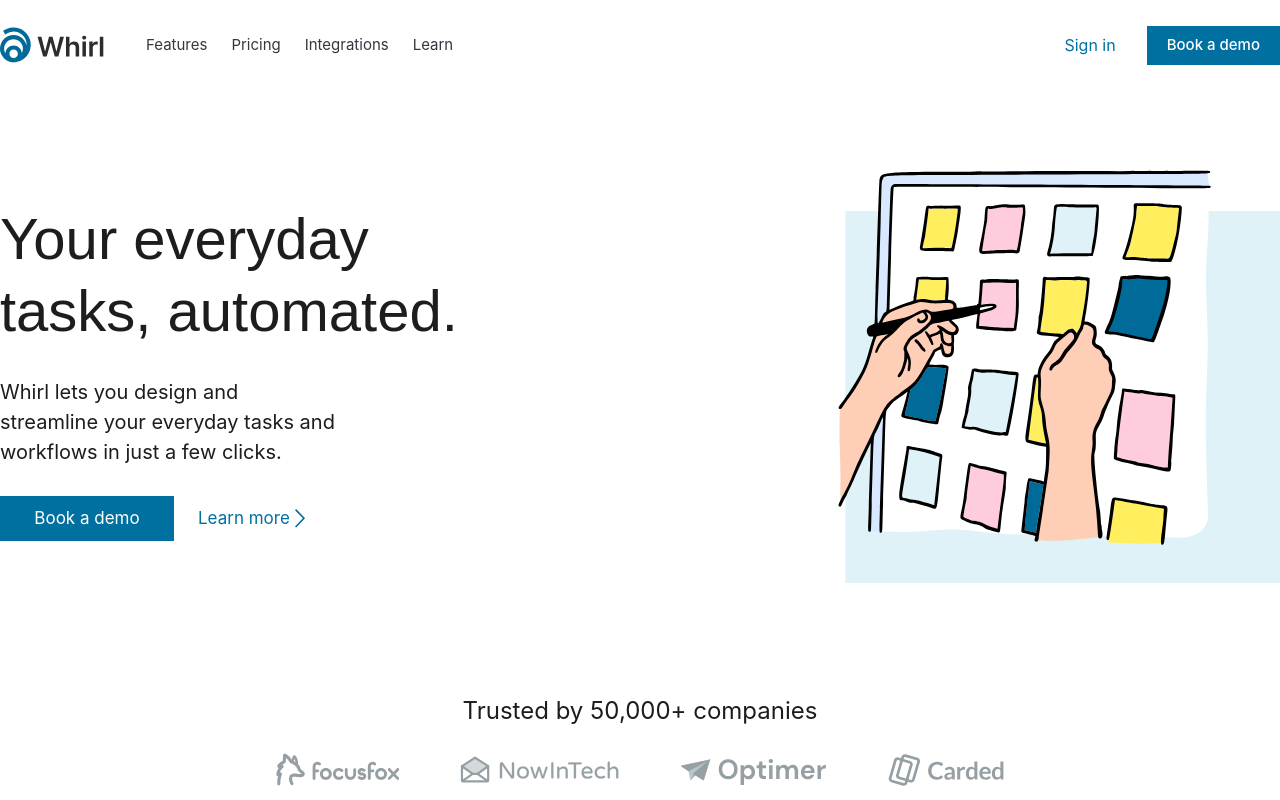
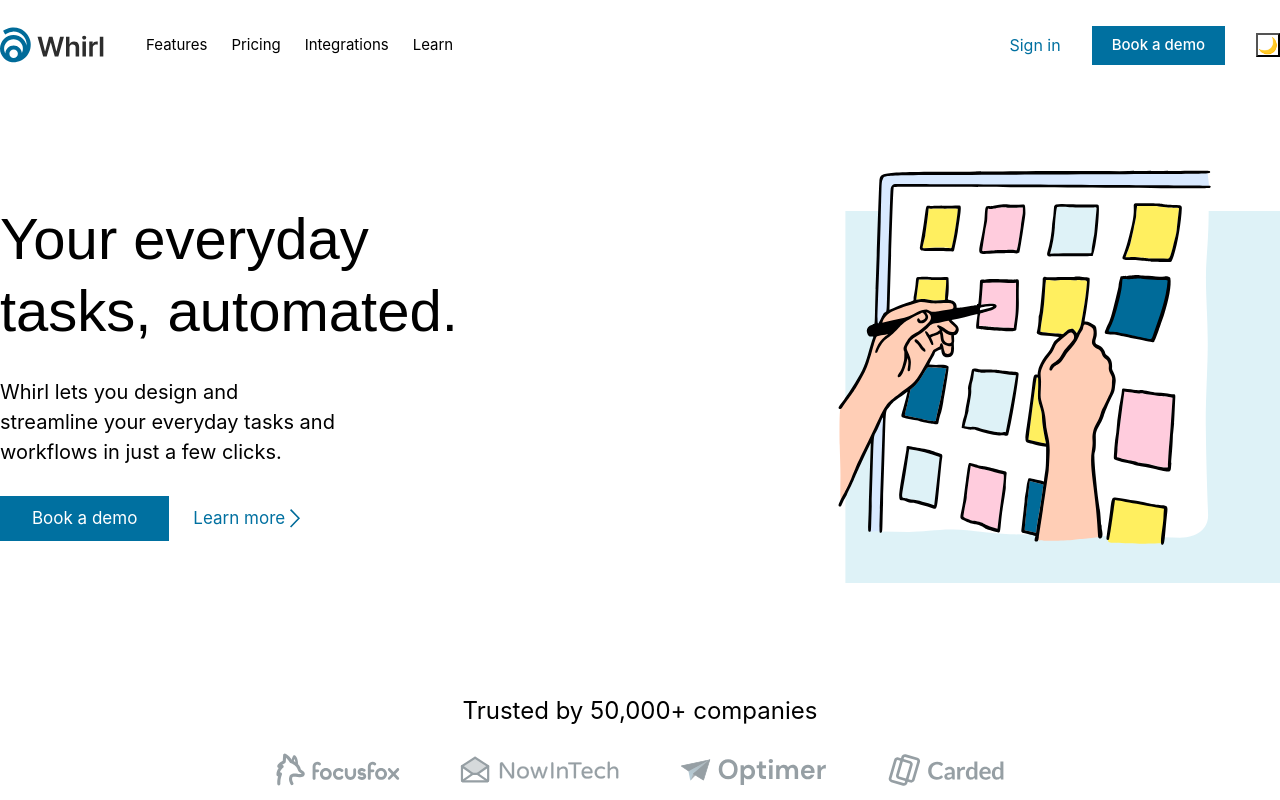
Before and after one commit to heavenly6ix/frontend_Haritonov_KI23-20, a website built with Vite: page boilerplate/index.html in a window 1280 px wide. Shown: the top 800 px of the page. Built offline with nearby package versions, Linux system fonts and the light colour scheme; files whose address does not match are found by name.

Commit message:
Add dark theme

```diff
--- a/boilerplate/index.html
+++ b/boilerplate/index.html
@@ -13,36 +13,42 @@
     <style media="(prefers-color-scheme: dark)">
       @import url('./src/styles/colors/dark.css');
     </style>
+
+    <script type="module" src="/src/index.js"></script>
+
   </head>
   <body>
 
     <header class = "header">
       <div class="header__container container">
-        <div class="header__nav">
-          <a href = "#" class ="header__container-logo logo">
-            <img src="./src/assets/images/logo.svg" alt="Logo" />
+        <div class="header__container-content">
+          <a href = "#" class ="header__content-logo">
+            <img src="./src/assets/images/logo.svg" alt="Logo"/>
           </a>
-          <nav class = "header__container-menu">
-          <ul class="header__container-list">
-            <li class="header__container-item">
+          <nav class = "header__content-menu">
+          <ul class="header__content-list">
+            <li class="header__list-item">
               <a href = "#" class="header__container-link">Features</a>
             </li>
-            <li class="header__container-item">
+            <li class="header__list-item">
               <a href = "#" class="header__container-link">Pricing</a>
             </li>
-            <li class="header__container-item">
+            <li class="header__list-item">
               <a href = "#" class="header__container-link">Integrations</a>
             </li>
-            <li class="header__container-item">
+            <li class="header__list-item">
               <a href = "#" class="header__container-link">Learn</a>
             </li>
           </ul>
         </nav>
         </div>
         <div class="header__actions">
-            <a href = "#" class="header__actions-link">Sign in</a>
-            <button class="header__actions-button button-secondary">Book a demo</button>
-          </div>
+          <a href = "#" class="header__actions-link">Sign in</a>
+          <button class="header__actions-button button-secondary">Book a demo</button>
+          <button class="theme-toggle" id="themeToggle" aria-label="Переключить тему">
+            <span class="theme-toggle__icon">🌙</span>
+          </button>
+        </div>
 
       </div>
     </header>
@@ -364,7 +370,6 @@
          </div>
       </section>
     </main>
-
     <footer class="footer">
        <div class="footer__container container">
         <div class="footer__container-top">
@@ -473,6 +478,6 @@
         </div>
        </div>
     </footer>
-    <script type="module" src="/src/index.js"></script>
+    <script src="/src/scripts/theme-toggle.js"></script>
   </body>
 </html>
--- a/boilerplate/src/index.css
+++ b/boilerplate/src/index.css
@@ -1,6 +1,8 @@
 @import './styles/global/media.css';
 @import './styles/global/fonts.css';
 @import './styles/colors/colors.css';
+@import './styles/colors/light.css';
+@import './styles/colors/dark.css';
 @import './styles/normalize.css';
 @import './styles/global/utility.css';
 @import './styles/components/container.css';
--- /dev/null
+++ b/boilerplate/src/scripts/theme-toggle.js
@@ -0,0 +1,41 @@
+class ThemeSwitcher {
+  constructor() {
+    this.themeToggle = document.getElementById('themeToggle');
+    this.themeIcon = this.themeToggle.querySelector('.theme-toggle__icon');
+    this.currentTheme = localStorage.getItem('theme') || 'light'; // eslint-disable-line no-undef
+
+    this.init();
+  }
+
+  init() {
+    this.setTheme(this.currentTheme);
+
+    this.themeToggle.addEventListener('click', () => {
+      this.toggleTheme();
+    });
+  }
+
+  toggleTheme() {
+    this.currentTheme = this.currentTheme === 'light' ? 'dark' : 'light';
+    this.setTheme(this.currentTheme);
+    this.saveTheme();
+  }
+
+  setTheme(theme) {
+    document.documentElement.setAttribute('data-theme', theme);
+
+    if (theme === 'dark') {
+      this.themeIcon.textContent = '☀️';
+    } else {
+      this.themeIcon.textContent = '🌙';
+    }
+  }
+
+  saveTheme() {
+    localStorage.setItem('theme', this.currentTheme); // eslint-disable-line no-undef
+  }
+}
+
+document.addEventListener('DOMContentLoaded', () => {
+  new ThemeSwitcher();
+});
--- a/boilerplate/src/styles/colors/colors.css
+++ b/boilerplate/src/styles/colors/colors.css
@@ -1,4 +1,18 @@
 :root {
   --color-white: #ffffff;
-  --color-black: #1d1d1d;
+  --color-black: #000000;
+  --color-honolulu-blue: #0070A0;
+  --color-gray: #626A72;
+  --color-light-gray: #C2CDD8;
+  --color-maize: #FAEA73;
+  --color-light-cyan: #CCEFF6;
+  --color-light-blue: #E6F7FF;
+  --color-mimi-pink: #F7CEDC;
+  --color-seasalt: #F7F9FA;
+  --color-jet: #2E2E2E;
+  --color-blue: #0B91CB;
+  --color-raisin-black: #282828;
+  --color-cadet-gray: #A1AAB2;
+  --color-outer-space: #4A4F53;
+  --color-midnight-green: #01455C;
 }
--- a/boilerplate/src/styles/colors/dark.css
+++ b/boilerplate/src/styles/colors/dark.css
@@ -1,6 +1,12 @@
-:root {
+[data-theme='dark'] {
   color-scheme: dark;
 
-  --color-primary: var(--color-black);
-  --color-secondary: var(--color-white);
+  --color-background-primary: var(--color-jet);
+  --color-background-secondary: var(--color-raisin-black);
+  --color-text-primary: var(--color-white);
+  --color-text-secondary: var(--color-cadet-gray);
+  --color-border: var(--color-outer-space);
+  --color-blue-primary: var(--color-blue);
+  --color-blue-secondary: var(--color-midnight-green);
+  --color-tag: var(--color-light-cyan);
 }
--- a/boilerplate/src/styles/colors/light.css
+++ b/boilerplate/src/styles/colors/light.css
@@ -1,6 +1,12 @@
-:root {
+[data-theme='light'] {
   color-scheme: light;
 
-  --color-primary: var(--color-white);
-  --color-secondary: var(--color-black);
+  --color-background-primary: var(--color-white);
+  --color-background-secondary: var(--color-seasalt);
+  --color-text: var(--color-black);
+  --color-text-secondary: var(--color-gray);
+  --color-border: var(--color-light-gray);
+  --color-blue-primary: var(--color-honolulu-blue);
+  --color-blue-secondary: var(--color-light-blue);
+  --color-tag: var(--color-blue);
 }
--- a/boilerplate/src/styles/components/about.css
+++ b/boilerplate/src/styles/components/about.css
@@ -1,6 +1,6 @@
 .about {
-    color: var(--color-black);
-    background-color: #ffffff;
+    color: var(--color-text-primary);
+    background-color: var(--color-background-primary);
 }
 
 
--- a/boilerplate/src/styles/components/blog.css
+++ b/boilerplate/src/styles/components/blog.css
@@ -1,6 +1,6 @@
 .blog {
-    color: var(--color-black);
-    background-color: #F7F9FA;
+    color: var(--color-text-primary);
+    background-color: var(--color-background-secondary);
 }
 
 .blog__container {
@@ -25,7 +25,7 @@
 
 .blog__title-link {
     font-size: 17px;
-    color: #0070A0;
+    color: var(--color-blue-primary);
 }
 
 .blog__container-content {
@@ -35,7 +35,7 @@
 }
 
 .blog__content-post {
-    background-color: white;
+    background-color: var(--color-background-primary);
     width: 355px;
     height: 487px;
 }
@@ -49,8 +49,8 @@
 
 .blog__content-tag {
     display: flex;
-    background-color: #E6F7FF;
-    color: #2C90C9;
+    background-color: var(--color-blue-secondary);
+    color: var(--color-tag);
     align-items: center;
     justify-content: center;
     height: 22px;
--- a/boilerplate/src/styles/components/button.css
+++ b/boilerplate/src/styles/components/button.css
@@ -1,19 +1,18 @@
 .button-primary {
   color: var(--color-white);
-  line-height: 1.25;
-  width: 174px;
+  width: fit-content;
   padding: 12px 32px;
   font-size: 17px;
-  background-color: #0070A0;
+  background-color: var(--color-blue-primary);
   border: none;
 }
 
 .button-secondary {
   color: var(--color-white);
-  line-height: 1.25;
   padding: 10px 20px;
+  width: fit-content;
   font-weight: 500;
   font-size: 15px;
-  background-color: #0070A0;
+  background-color: var(--color-blue-primary);
   border: none;
 }
--- a/boilerplate/src/styles/components/companies.css
+++ b/boilerplate/src/styles/components/companies.css
@@ -1,6 +1,6 @@
 .companies {
-    color: var(--color-black);
-    background-color: #ffffff;
+    color: var(--color-text-primary);
+    background-color: var(--color-background-primary);
 }
 
 .companies__container {
--- a/boilerplate/src/styles/components/facts.css
+++ b/boilerplate/src/styles/components/facts.css
@@ -1,6 +1,6 @@
 .facts {
-    color: var(--color-black);
-    background-color: #ffffff;
+    color: var(--color-text-primary);
+    background-color: var(--color-background-primary);
 }
 
 .facts__container {
@@ -12,13 +12,16 @@
 }
 
 .first {
-    background-color: #FAEA73;
+    background-color: var(--color-maize);
+    color: var(--color-black);
 }
 .second {
     background-color: #CCEFF6;
+    color: var(--color-black);
 }
 .third {
     background-color: #F7CEDC;
+    color: var(--color-black);
 }
 
 .facts__container-content {
--- a/boilerplate/src/styles/components/features.css
+++ b/boilerplate/src/styles/components/features.css
@@ -1,6 +1,6 @@
 .features {
-    color: var(--color-black);
-    background-color: #ffffff;
+    color: var(--color-text-primary);
+    background-color: var(--color-background-primary);
 }
 
 .features__container {
--- a/boilerplate/src/styles/components/header.css
+++ b/boilerplate/src/styles/components/header.css
@@ -1,6 +1,9 @@
 .header {
-  background-color: #ffffff;
+  background-color: var(--color-background-primary);
   line-height: 1.25;
+  position: sticky;
+  top: 0;
+  z-index: 1000;
 }
 
 .header__container {
@@ -10,25 +13,25 @@
   justify-content: space-between;
 }
 
-.header__nav {
+.header__container-content {
   display: flex;
   align-items: center;
   gap: 40px;
 }
 
-.header__container-list {
+.header__content-list {
   display: flex;
   float: left;
   column-gap: 24px;
 }
 
-.header__container-item {
+.header__list-item {
   font-size: 15px;
-  color: #33383F
+  color: var(--color-text-primary)
 }
 
 .header__actions {
-  color: #0070A0;
+  color: var(--color-blue-primary);
   display: flex;
   align-items: center;
   column-gap: 31px;
--- a/boilerplate/src/styles/components/hero.css
+++ b/boilerplate/src/styles/components/hero.css
@@ -1,6 +1,6 @@
 .hero {
-    color: var(--color-black);
-    background-color: #ffffff;
+    color: var(--text-primary);
+    background-color:var(--color-background-primary);
     line-height: 1.25;
 }
 
@@ -39,6 +39,6 @@
 
 .hero__actions-link {
     display: flex;
-    color: #0070A0;
+    color: var(--color-blue-primary);
     gap: 5px;
 }
--- a/boilerplate/src/styles/components/services.css
+++ b/boilerplate/src/styles/components/services.css
@@ -1,6 +1,6 @@
 .services {
-    color: var(--color-black);
-    background-color: #F7F9FA;
+    color: var(--color-text-primary);
+    background-color: var(--color-background-secondary);
 }
 
 .services__container {
@@ -39,8 +39,8 @@
     align-items: flex-start;
     gap: 16px;
     width: 450px;
-    border-top: 1px solid #C2CDD8;
-    border-bottom: 1px solid #C2CDD8;
+    border-top: 1px solid var(--color-border);
+    border-bottom: 1px solid var(--color-border);
     padding-top: 16px;
     padding-left: 12px;
 }
--- a/boilerplate/src/styles/components/started.css
+++ b/boilerplate/src/styles/components/started.css
@@ -1,13 +1,13 @@
 .started{
-    color: var(--color-black);
-    background-color: var(--color-white);
+    color: var(--color-text-primary);
+    background-color: var(--color-background-primary);
     padding-block: 80px;
 }
 
 .started__container {
     display: flex;
     flex-direction: column;
-    background-color: #E6F7FF;
+    background-color: var(--color-blue-secondary);
     padding: 63px;
     gap: 36px;
 }
@@ -38,7 +38,7 @@
 .started__list {
     display: flex;
     gap: 32px;
-    color: #626A72;
+    color: var(--color-text-secondary);
 }
 
 .started__list-item {
```
Also changed, not shown: boilerplate/src/styles/components/footer.css (+7 -11 lines), boilerplate/src/assets/images/Icon-MoonStars.png (added), boilerplate/src/assets/images/Icon-MoonStars.svg (added), 1 other file.
